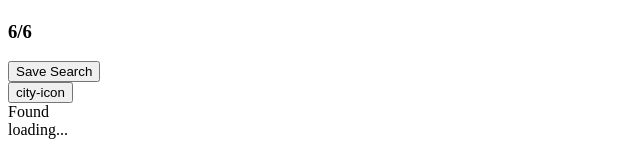
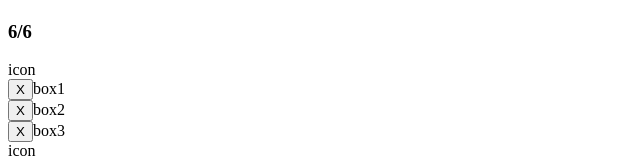
Before and after one commit to Mega-MagicDinosaur/verbose-asparagus, a Vue app: page / in a window 1280 px wide. Shown: the part 683-841 px from the top of the page, without its empty margins (0-640 px from the left). Built offline with nearby package versions, Linux system fonts and the light colour scheme.

Commit message:
reviewed code, now cleaner

```diff
--- a/src/App.vue
+++ b/src/App.vue
@@ -7,7 +7,7 @@
 
     <div class="top-view-wrapper">
       <ViewTitle class="view-title" title="RadarView" subtitle="Move freely to find out" />
-      <FiltersEditor :filters="this.filters" :buttons="this.buttons" class="filters-editor" />
+      <FiltersEditor class="filters-editor" :filters="this.filters" :buttons="this.buttons" />
     </div>
   </main>
 </template>
@@ -37,5 +37,5 @@ export default {
 }
 </script>
 
-<style>
+<style scoped>
 </style>
--- a/src/assets/js/dinamicdata.js
+++ b/src/assets/js/dinamicdata.js
@@ -1,7 +1,7 @@
 class Box {
     constructor(text) {
         this.text = text
-        this.checked = false
+        this.checked = true
     }
 }
 
@@ -13,7 +13,7 @@ class Filter {
     }
 
     getBoxesChecked() {
-        return this.boxes.filter(box => box.checked).length
+        return this.boxes.filter(box => box.checked == true).length
     }
 }
 
--- a/src/components/generics/GoogleIcon.vue
+++ b/src/components/generics/GoogleIcon.vue
@@ -13,5 +13,5 @@ export default {
 }
 </script>
 
-<style>
+<style scoped>
 </style>
--- a/src/components/generics/SubmitButton.vue
+++ b/src/components/generics/SubmitButton.vue
@@ -13,5 +13,5 @@ export default {
 }
 </script>
 
-<style>
+<style scoped>
 </style>
--- a/src/components/topview/ButtonsBox.vue
+++ b/src/components/topview/ButtonsBox.vue
@@ -1,9 +1,9 @@
 <template>
     <div class="buttons-box-wrapper">
         <div class="button-wrapper"  v-for="(button, index) in this.buttons" :key="button">
-            <IconButton type="button" class="btn btn-primary"
+            <IconButton type="button" class="btn btn-primary icon-button"
             :class="(index != selected_button)? 'button-unfocused':'button-focused'"
-            @input="this.select_button(index)" :icon="button.icon" />
+            @click="this.select_button(index)" :icon="button.icon" />
             <span class="button-text">{{button.name}}</span>
         </div>
     </div>
--- a/src/components/topview/FilterBox.vue
+++ b/src/components/topview/FilterBox.vue
@@ -1,12 +1,12 @@
 <template>
     <div class="filter-box-wrapper">
         <GoogleIcon class="filter-box-icon" :icon="this.active_filter.icon" />
-        <FilterLabel v-for="box in this.checked_boxes" :key="box" :box="box"/>
+        <FilterLabel class="filter-label"
+        v-for="(box) in this.checked_boxes" :key="box" :box="box"/>
     </div>
 </template>
 
 <script>
-import { computed } from '@vue/runtime-core'
 import GoogleIcon from '../generics/GoogleIcon.vue'
 import FilterLabel from './FilterLabel.vue'
 
@@ -14,7 +14,7 @@ import FilterLabel from './FilterLabel.vue'
 export default {
     name: "FiltersBox",
     props: {
-        active_filter: Array,
+        active_filter: Object,
     },
     components: { GoogleIcon, FilterLabel },
     computed: {
--- a/src/components/topview/FilterLabel.vue
+++ b/src/components/topview/FilterLabel.vue
@@ -1,12 +1,11 @@
 <template>
     <div class="filter-label-wrapper">
-        <button>X</button>
-        <span>{{box.name}}</span>
+        <button class="delete-button" @click="this.box.checked = false">X</button>
+        <span class="label-text">{{box.text}}</span>
     </div>
 </template>
 
 <script>
-
 export default {
     name: 'FilterLabel',
     components: {},
--- a/src/components/topview/SearchBox.vue
+++ b/src/components/topview/SearchBox.vue
@@ -4,7 +4,7 @@
         <IconButton class="icon-button" icon="toggle-icon"/>
         <div class="active-filters-label">
             <span>Active Filters</span>
-            <h3>6/{{this.button_filters.length}}</h3> <!-- Change!! -->
+            <h3>{{active_filters.length}}/{{this.button_filters.length}}</h3> <!-- Change!! -->
         </div>
         <FiltersBox class="filters-box" :active_filters="this.active_filters" />
         <SubmitButton class="ssubmit-button" text="Save Search" />
@@ -35,7 +35,7 @@ export default {
     },
     computed: {
         active_filters() {
-            return this.button_filters.filter(filter => filter.getBoxesChecked > 0)
+            return this.button_filters.filter(filter => filter.getBoxesChecked() > 0)
         }
     }
 }
```
